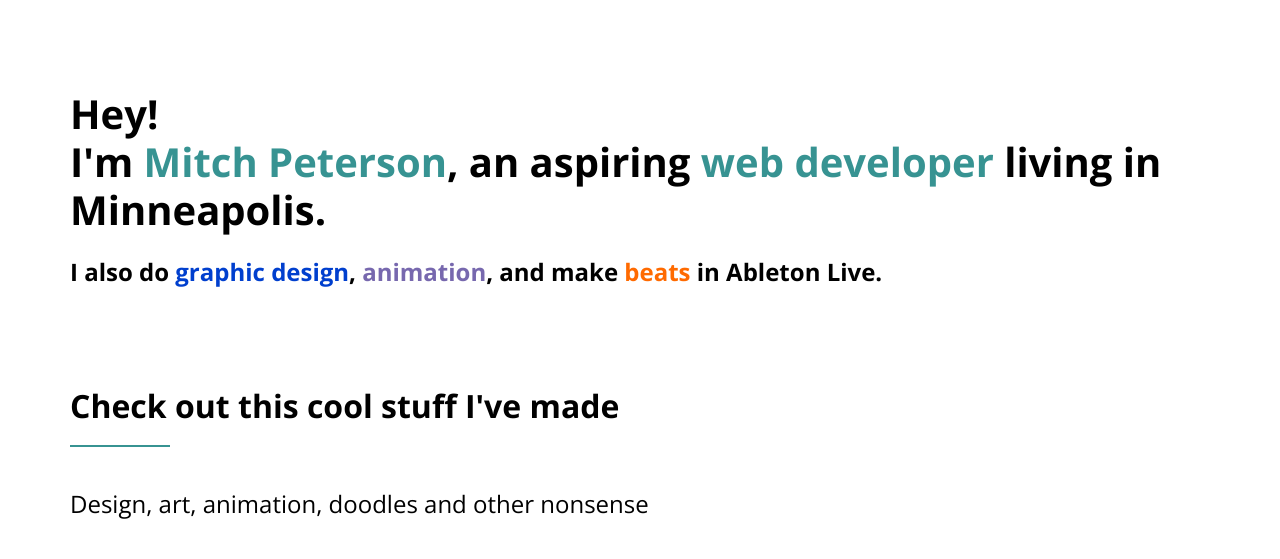
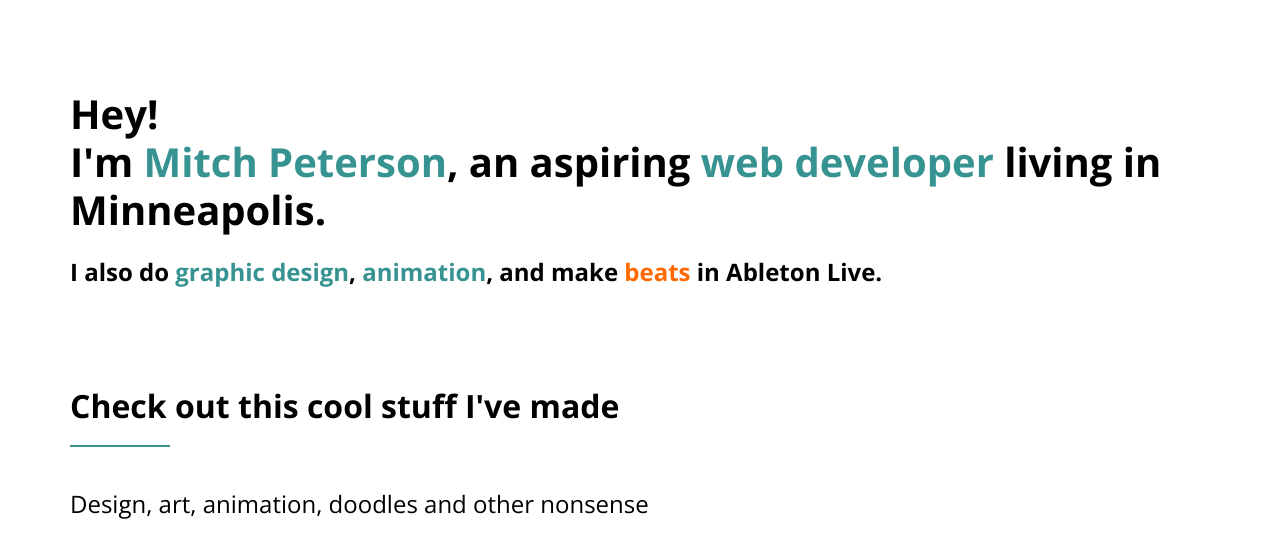
Before and after one commit to mitchelljp/mitchelljp.github.io, a plain HTML site: page index.html in a window 1280 px wide. Shown: the top 559 px of the page. Drawn offline with nearby package versions, Linux system fonts and the light colour scheme; some packages are replaced by stand-ins of ours; a script that the page names is missing.

Commit message:
Color Changes

```diff
--- a/index.html
+++ b/index.html
@@ -29,7 +29,7 @@
         <div class="row">
           <div class="col-md-12 col-lg-20">
             <h2>Hey!<br />I'm <span class="text-primary"> <a href="https://www.linkedin.com/in/mitchell-peterson-499191b4/">Mitch         Peterson</a></span>, an aspiring <a href="https://github.com/mitchelljp"><span class="text-primary">web developer</span></a> living in Minneapolis. </h2>
-            <h4>I also do <a href="https://www.behance.net/mitchelljabb90"><span class="text-quinary">graphic design</span></a>, <span class="text-quaternary">animation</span>, and make <a href="https://soundcloud.com/slowya_roll"><span class="text-tertiary"> beats</span></a> in Ableton Live.</h4>
+            <h4>I also do <a href="https://www.behance.net/mitchelljabb90"><span class="text-primary">graphic design</span></a>, <span class="text-primary">animation</span>, and make <a href="https://soundcloud.com/slowya_roll"><span class="text-tertiary"> beats</span></a> in Ableton Live.</h4>
           </div>
         </div>
       </div>
```
